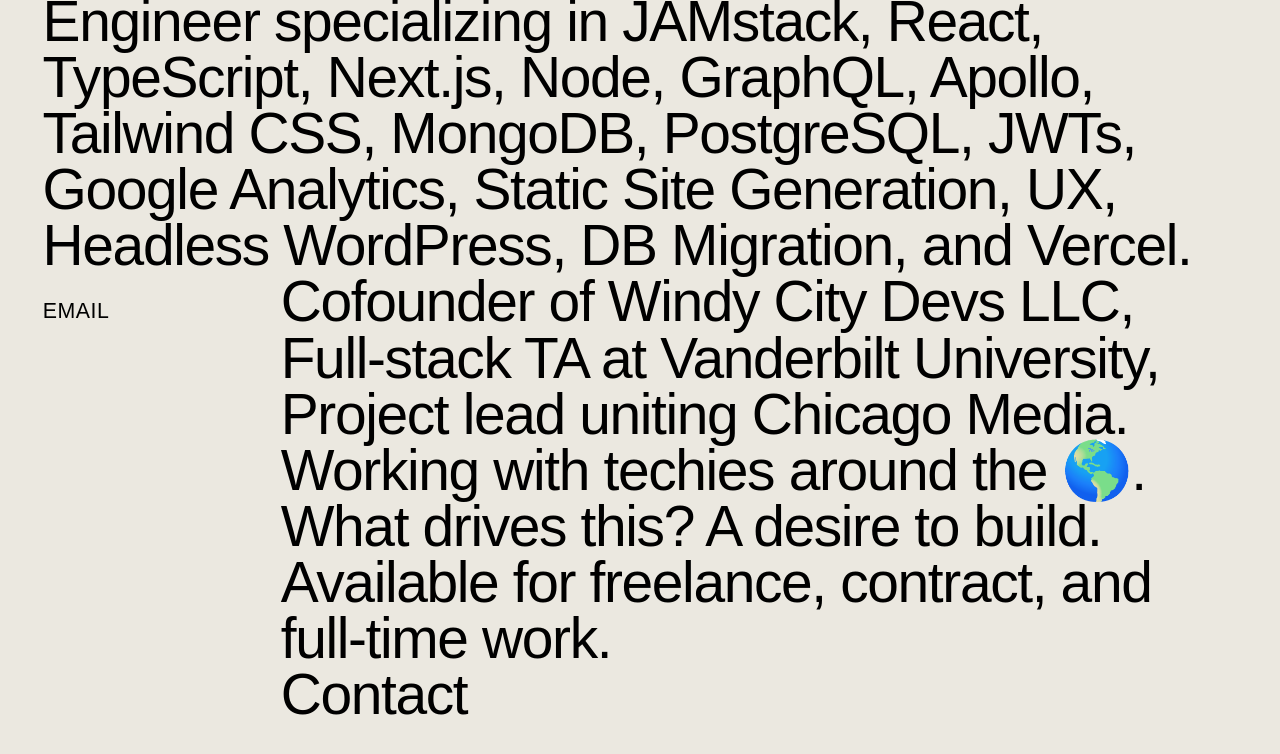
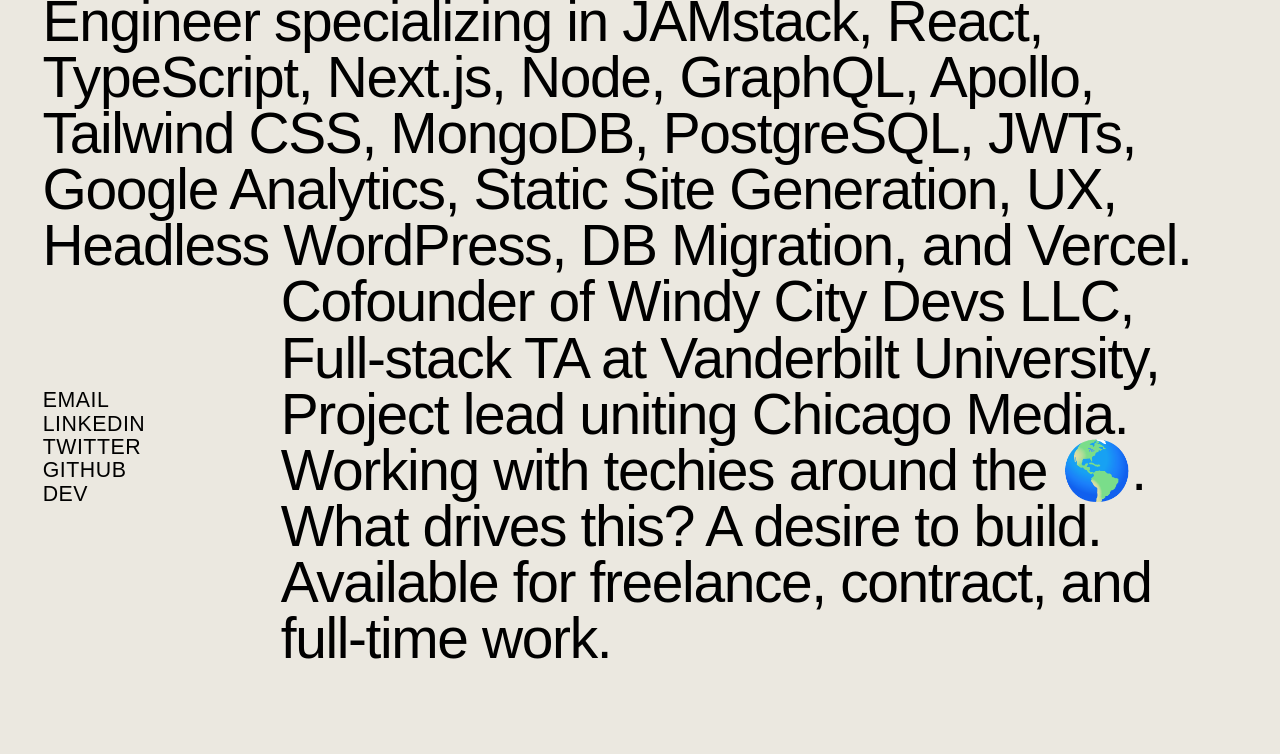
Before and after one commit to DopamineDriven/asross-portfolio, a Next.js app: page / in a window 1280 px wide. Shown: the part 648-1402 px from the top of the page. Built offline with nearby package versions, Linux system fonts and the light colour scheme; a web font is replaced by a local one.

Commit message:
updates to lead.tsx

```diff
--- a/components/lead.tsx
+++ b/components/lead.tsx
@@ -26,8 +26,32 @@ const socialSnippets: SocialContact[] = [
 		label: 'email',
 		target: '__blank',
 		href: 'mailto:andrew@windycitydevs.io'
+	},
+	{
+		id: 1,
+		label: 'linkedin',
+		target: '__blank',
+		href: 'https://www.linkedin.com/in/asross/'
+	},
+	{
+		id: 2,
+		label: 'twitter',
+		target: '__blank',
+		href: 'https://twitter.com/Dopamine_Driven'
+	},
+	{
+		id: 3,
+		label: 'github',
+		target: '__blank',
+		href: 'https://github.com/DopamineDriven'
+	},
+	{
+		id: 4,
+		label: 'dev',
+		target: '__blank',
+		href: 'https://dev.to/asross311'
 	}
-]
+];
 
 const spanSnippets: LeadInterface[] = [
 	{
@@ -96,6 +120,21 @@ const Lead = () => {
 			</span>
 		);
 	});
+
+	const socialMap = socialSnippets.map(constituent => {
+		return (
+			<div className='mt-socialMargin overflow-hidden block' key={constituent.id}>
+				<a
+					className='block uppercase transform animate-hero hover:text-fiveOBlack'
+					target={constituent.target}
+					aria-label={constituent.label}
+					href={constituent.href}
+				>
+					{constituent.label}
+				</a>
+			</div>
+		);
+	});
 	return (
 		<>
 			<header
@@ -125,7 +164,7 @@ const Lead = () => {
 					// style={{ padding: '4.1844vw 0 0 2.19149vw' }}
 				>
 					{spanMap}
-					<span className='font-thin font-somaRoman tracking-tighter last:pl-portfolioS p-lead cursor-default'>
+					{/* <span className='font-thin font-somaRoman tracking-tighter last:pl-portfolioS p-lead cursor-default'>
 						<span>
 							<a
 								className='hover:text-fiveOBlack'
@@ -136,20 +175,13 @@ const Lead = () => {
 								Contact
 							</a>
 						</span>
-					</span>
+					</span> */}
 				</p>
-				<div className="text-customS font-somaRoman uppercase leading-customSLH tracking-wide block"
-					style={{ position: 'absolute', top: '74.58333vw', left: '3.33333vw' }}
+				<div
+					className='text-customS font-somaRoman uppercase leading-customSLH tracking-wide block'
+					style={{ position: 'absolute', top: '81.28333vw', left: '3.33333vw' }}
 				>
-					<div className="mt-socialMargin overflow-hidden block">
-						<a className="block transform animate-hero hover:text-fiveOBlack"
-							target='__blank'
-							aria-label='email'
-							href='mailto:andrew@windycitydevs.io'
-						>
-							EMAIL
-						</a>
-					</div>
+					{socialMap}
 				</div>
 
 				{/* <div
--- a/tailwind.config.js
+++ b/tailwind.config.js
@@ -168,7 +168,7 @@ module.exports = {
 				tight: 1.2,
 				portfolio: '11vw',
 				headerP: '4.38298vw',
-				customSLH: '1.83333vw'
+				customSLH: '2.33333vw'
 			},
 			fontSize: {
 				smxmd: '0.9375rem',
```
